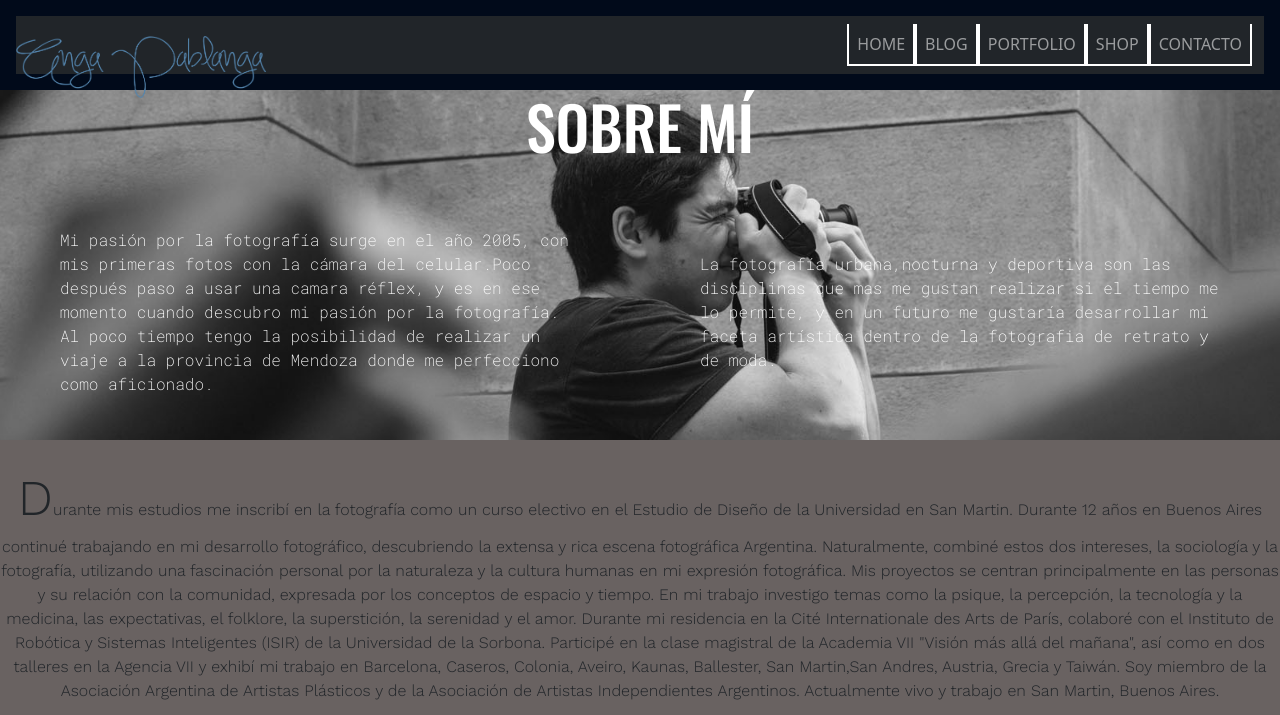
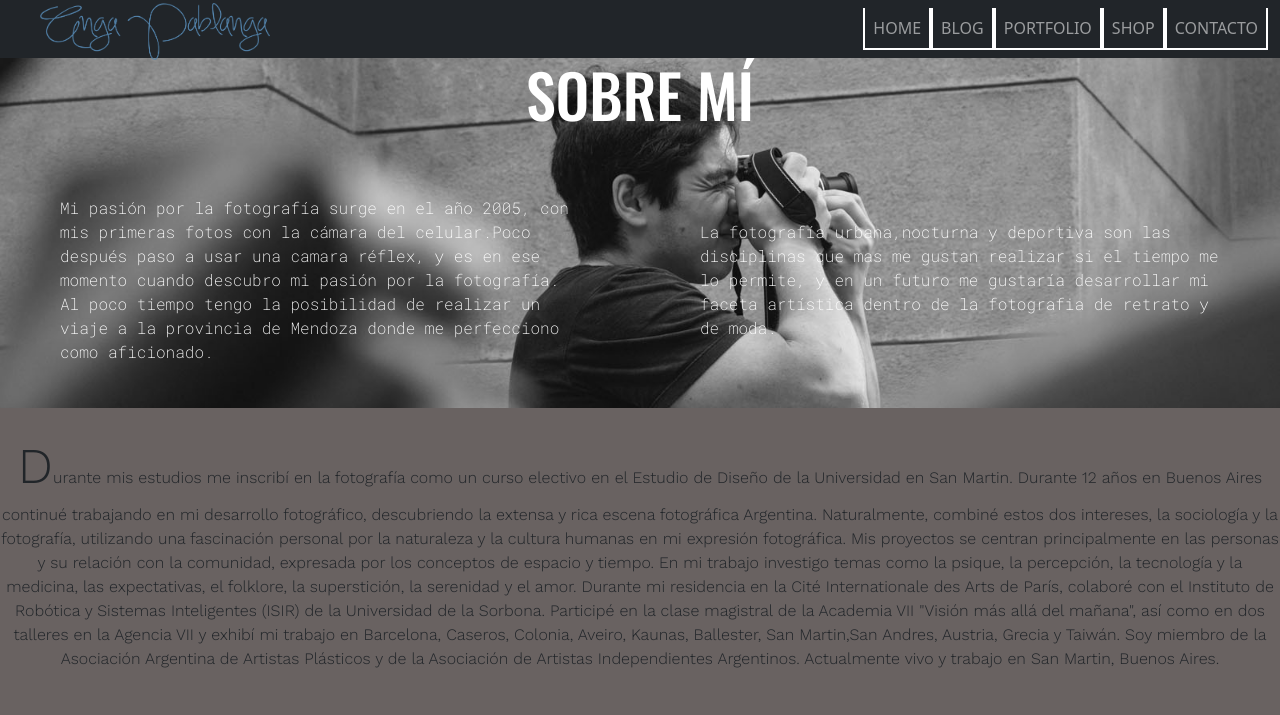
Before and after one commit to canoncito/angapablanga, a plain HTML site: page index.html in a window 1280 px wide. Shown: the top 715 px of the page. Drawn offline with nearby package versions, Linux system fonts and the light colour scheme.

Commit message:
sigo modificando el navbar

```diff
--- a/css/main.css
+++ b/css/main.css
@@ -10,29 +10,18 @@
     /* color de fondo al header de las paginas y que siga el menu*/
     header
     {
-     background-color: #010a1a;
-     position:sticky;
-     top: 0;
-     z-index: 1;
-    }
-
-   /* GRID AL NAVBAR MOBILE */
-/* .container
-    {
-        height: 50px;
-        display: grid;
-        grid-template-areas:
-        "logo label-menu "
-        "none nav "
-        ;
-    } */
-    /* Tamaño del logo para la navegacion */
-
-
+     /* background-color: #010a1a; */
+     background-color: white;
+    }
     /* Modifico el navbar de boostrap */
    #navbarNav
    {
        justify-content: flex-end;
+   }
+   .navbar
+   {
+    position:sticky;
+     top: 0;
    }
 .logo
    {
@@ -62,7 +51,7 @@
 
 .label-menu
     {
-        font-size: 26px;
+        font-size: 24px;
         line-height: 50px;
         text-align: end;
         margin-right: 5px;
@@ -849,11 +838,6 @@ footer h3
           width: 200px;
           top: 20px;
       }
-      header
-      {
-          padding: 1rem;
-      }
-
 
       /* MENU NAVBAR */
       .label-menu
@@ -1101,8 +1085,10 @@ footer h3
       .logo
       {
           position: absolute;
-          width: 250px;
-          top:1;
+          width: 230px;
+          top:0;
+          margin-top: 3px;
+          margin-left: 40px;
       }
       .container
       {
--- a/index.html
+++ b/index.html
@@ -22,7 +22,7 @@
 </head>
 <body>
     <div class="grid-container">
-        <header>
+        <header class="sticky-top">
             <nav class="navbar navbar-expand-lg navbar-dark bg-dark">
                 <div class="container-fluid">
                   <img src="public/firma.png" class="logo" alt="foto de logo de pagina">
```
